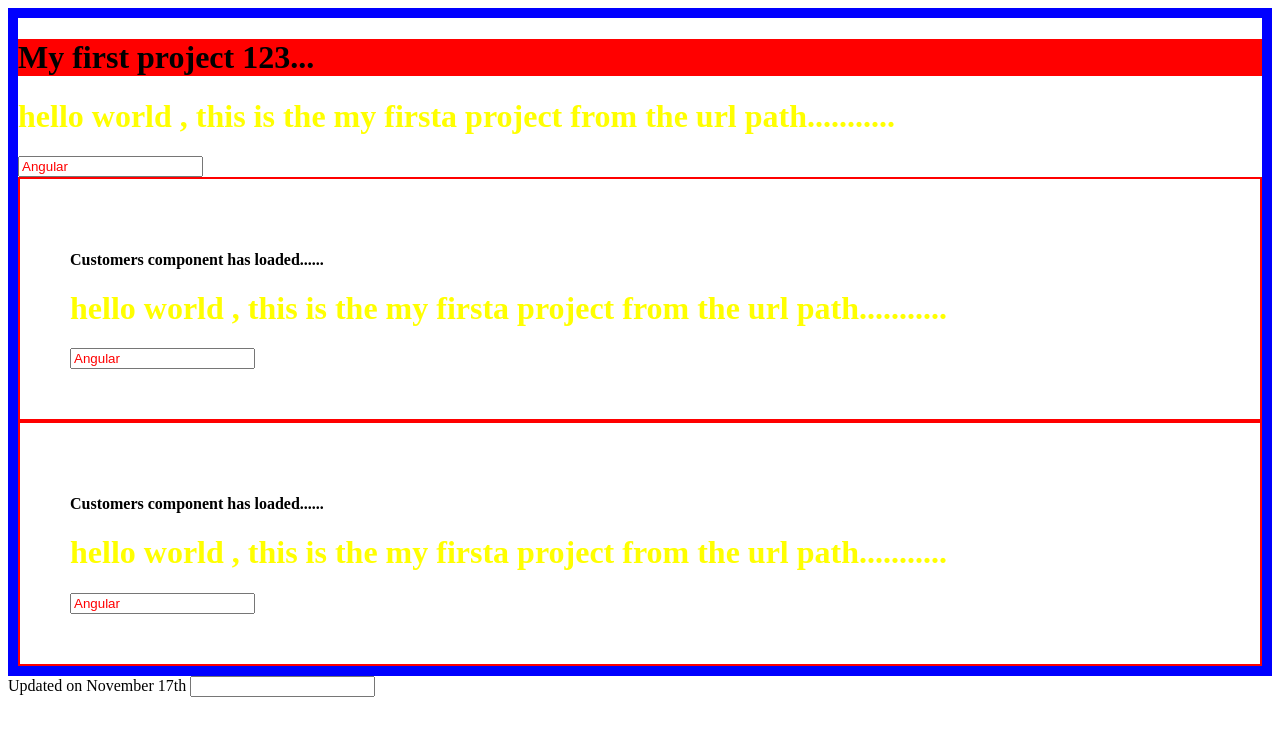
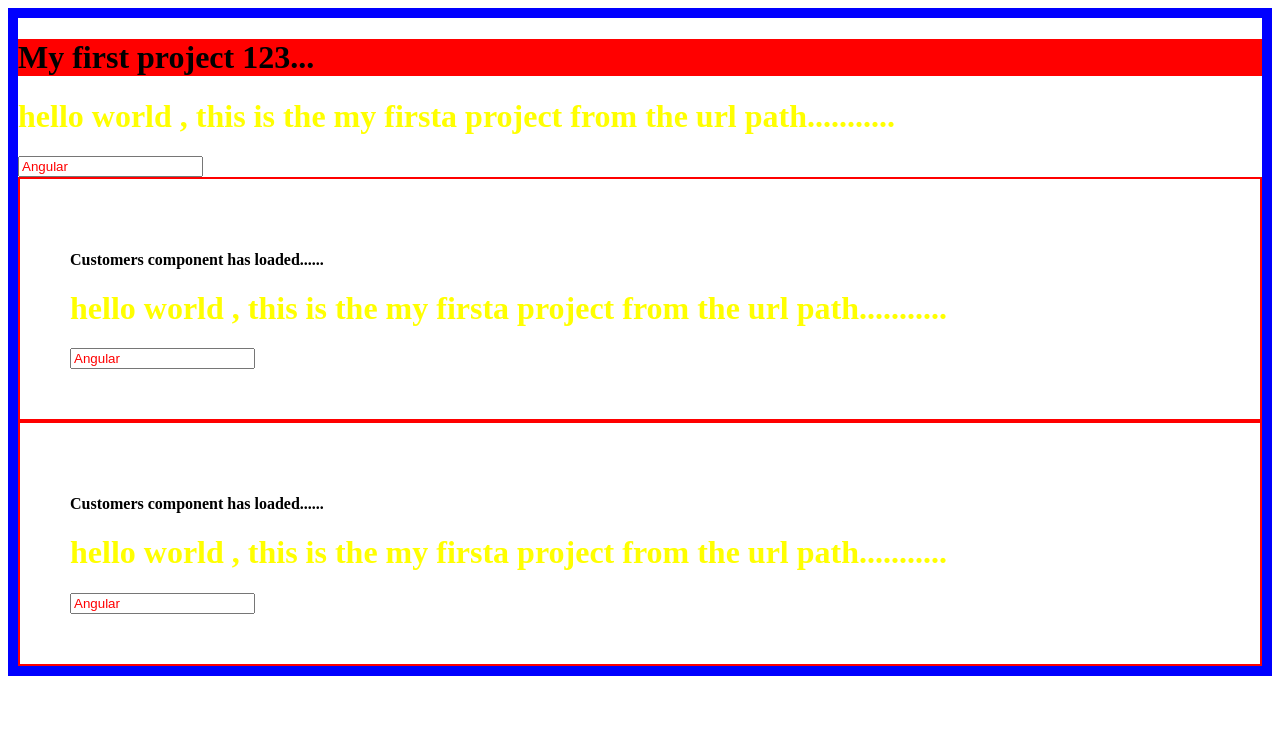
Before and after one commit to madanpatakota/AngularBascisBatchFive, an Angular app: page / in a window 1280 px wide. Shown: the top 736 px of the page. Built offline with nearby package versions, Linux system fonts and the light colour scheme.

Commit message:
remove the code

```diff
--- a/src/app/app.component.html
+++ b/src/app/app.component.html
@@ -10,9 +10,3 @@
 <app-customers></app-customers>
 
 </div>
-
-
-Updated on November 17th
-
-
-<input type=""/>
```
